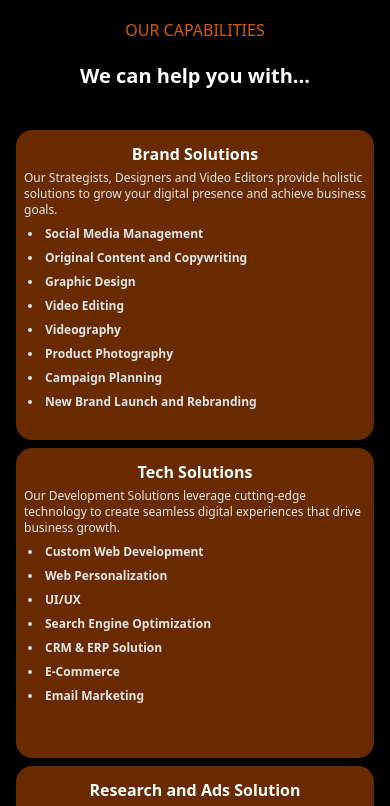
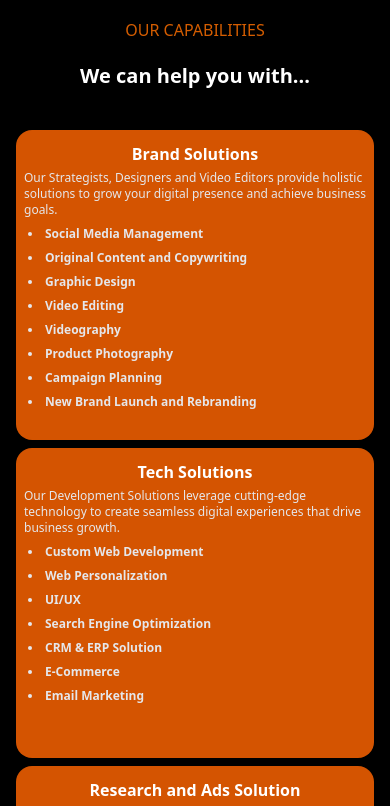
Before and after one commit to kumarshreshth/Lupix, a React (Vite) app: page / in a window 390 px wide. Shown: the part 2000-2806 px from the top of the page. Built offline with nearby package versions, Linux system fonts and the light colour scheme.

Commit message:
background change

```diff
--- a/src/components/CapabilitesSection.jsx
+++ b/src/components/CapabilitesSection.jsx
@@ -86,7 +86,7 @@ const CapabilitiesSection = ({ hide, setHide }) => {
             className={`text-white h-[310px] lg:h-[415px] w-auto p-2  cursor-pointer transition-opacity duration-700 rounded-2xl ${
               hoveredIndex === index
                 ? 'lg:scale-105 bg-[#D45401]'
-                : 'lg:flex lg:justify-center lg:items-center bg-[#D45401]/50'
+                : 'lg:flex lg:justify-center lg:items-center bg-[#D45401] lg:bg-[#D45401]/50'
             }`}
             onMouseEnter={() => setHoveredIndex(index)}
             onMouseLeave={() => setHoveredIndex(null)}
```
